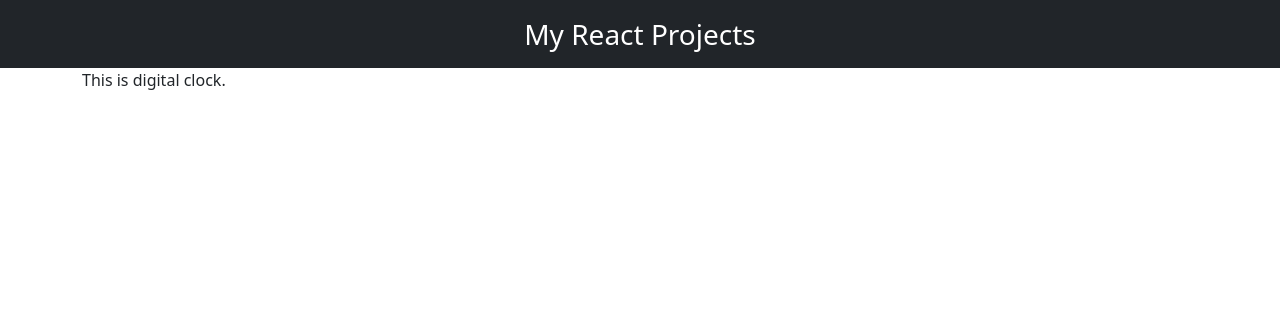
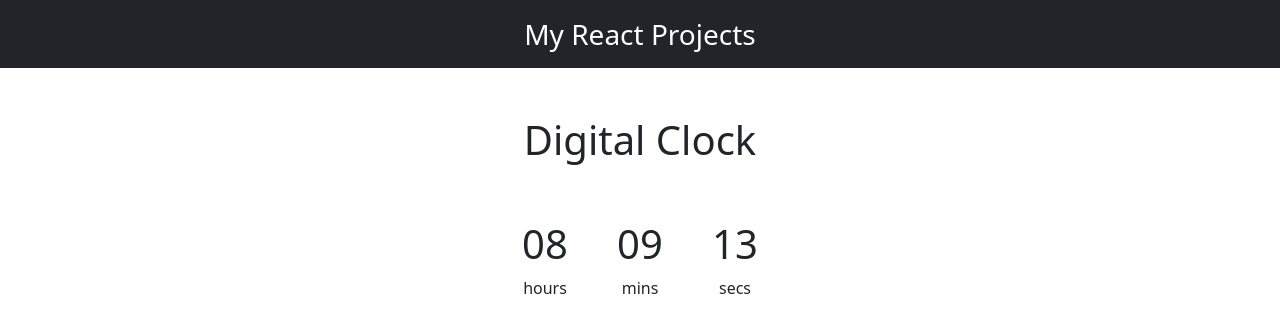
Before and after one commit to bibashmgr/my-projects, a React (Create React App) app: page /digital-clock in a window 1280 px wide. Shown: the top 332 px of the page. Built offline with nearby package versions, Linux system fonts and the light colour scheme.

Commit message:
Updating repo

```diff
--- a/src/apps/DigitalClock.js
+++ b/src/apps/DigitalClock.js
@@ -1,5 +1,6 @@
 // dependencies
 import React from 'react';
+import {useState,useEffect} from 'react';
 
 // components
 import Nav from '../components/Nav'
@@ -8,11 +9,77 @@
 import '../styles/DigitalClock.css';
 
 const DigitalClock = () => {
+
+    const [values,setValues] = useState({
+        hours: '00',
+        mins: '00',
+        secs: '00'
+    });
+
+    const {hours,mins,secs} = values;
+
+    useEffect(()=>{
+        let clockInterval = setInterval(()=>{
+            let currentTime = new Date();
+            let currentHours = currentTime.getHours();
+            let currentMins = currentTime.getMinutes();
+            let currentSecs = currentTime.getSeconds();
+
+            if(currentHours < 10){
+                currentHours = '0' + currentHours;
+            }
+            if(currentMins < 10){
+                currentMins = '0' + currentMins;
+            }
+            if(currentSecs < 10){
+                currentSecs = '0' + currentSecs;
+            }
+
+            setValues({hours:currentHours,mins:currentMins,secs:currentSecs});
+            // console.log('set');
+        },1000);
+
+        return () => {
+            clearInterval(clockInterval);
+            // console.log('clear');
+        }
+    },[]);
+
     return (
         <>
             <Nav></Nav>
-            <section className='container'>
-                This is digital clock.
+            <section className='container mt-5'>
+                <div className='row text-center'>
+                    <div className='col h1'>
+                        Digital Clock
+                    </div>
+                </div>
+                <div className='row mt-5 justify-content-center text-center'>
+                    <div className='col-2 col-lg-1'>
+                        <div className='row'>
+                            <div className='h1' id='div-hours'>{hours}</div>
+                        </div>
+                        <div className='row'>
+                            <label htmlFor="hours">hours</label>
+                        </div>
+                    </div>
+                    <div className='col-2 col-lg-1'>
+                        <div className='row'>
+                            <div className='h1' id='div-mins'>{mins}</div>
+                        </div>
+                        <div className='row'>
+                            <label htmlFor="mins">mins</label>
+                        </div>
+                    </div>
+                    <div className='col-2 col-lg-1'>
+                        <div className='row'>
+                            <div className='h1' id='div-secs'>{secs}</div>
+                        </div>
+                        <div className='row'>
+                            <label htmlFor="secs">secs</label>
+                        </div>
+                    </div>
+                </div>
             </section>
         </>
     )
--- a/src/styles/DigitalClock.css
+++ b/src/styles/DigitalClock.css
@@ -0,0 +1 @@
+/* sad!!! */
```
